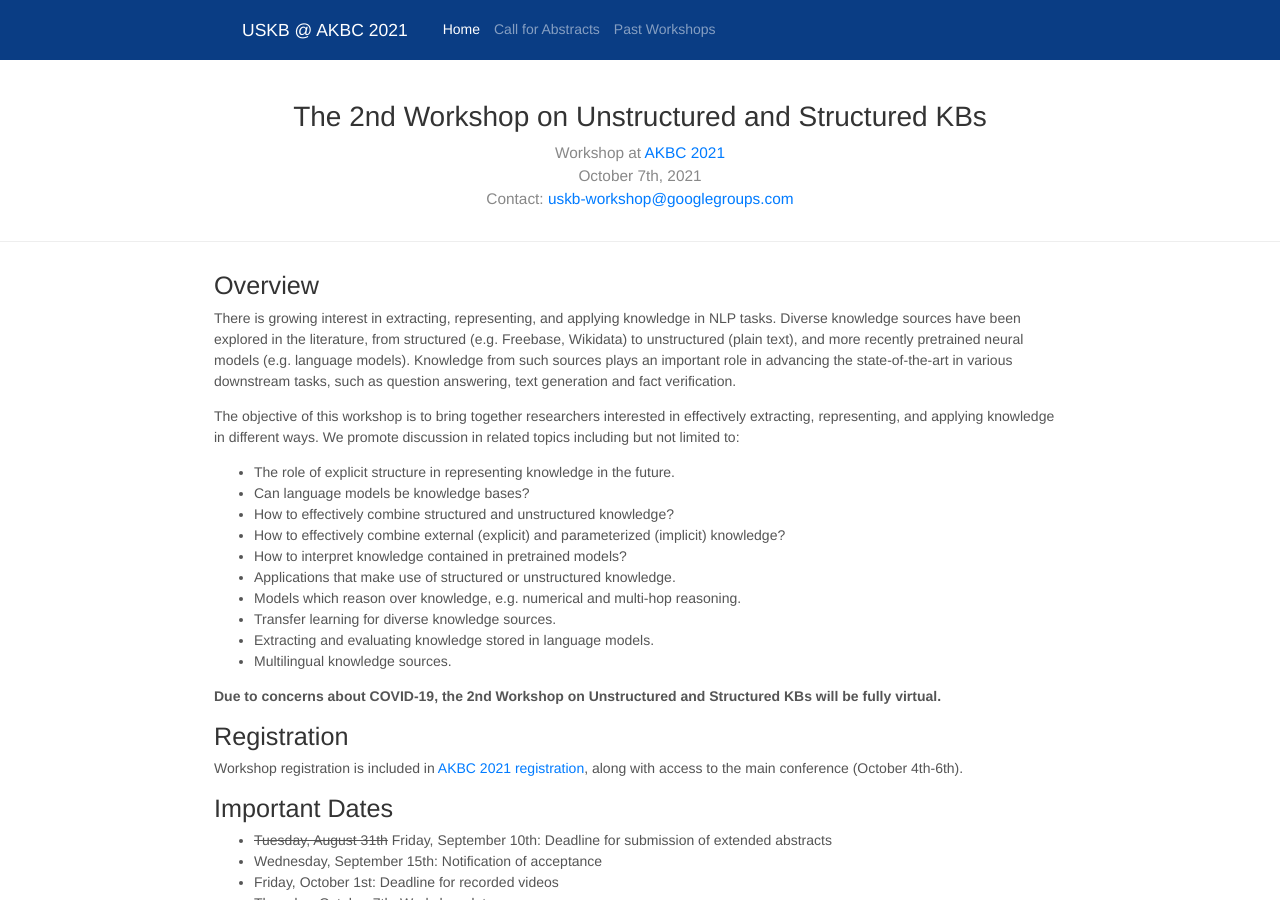
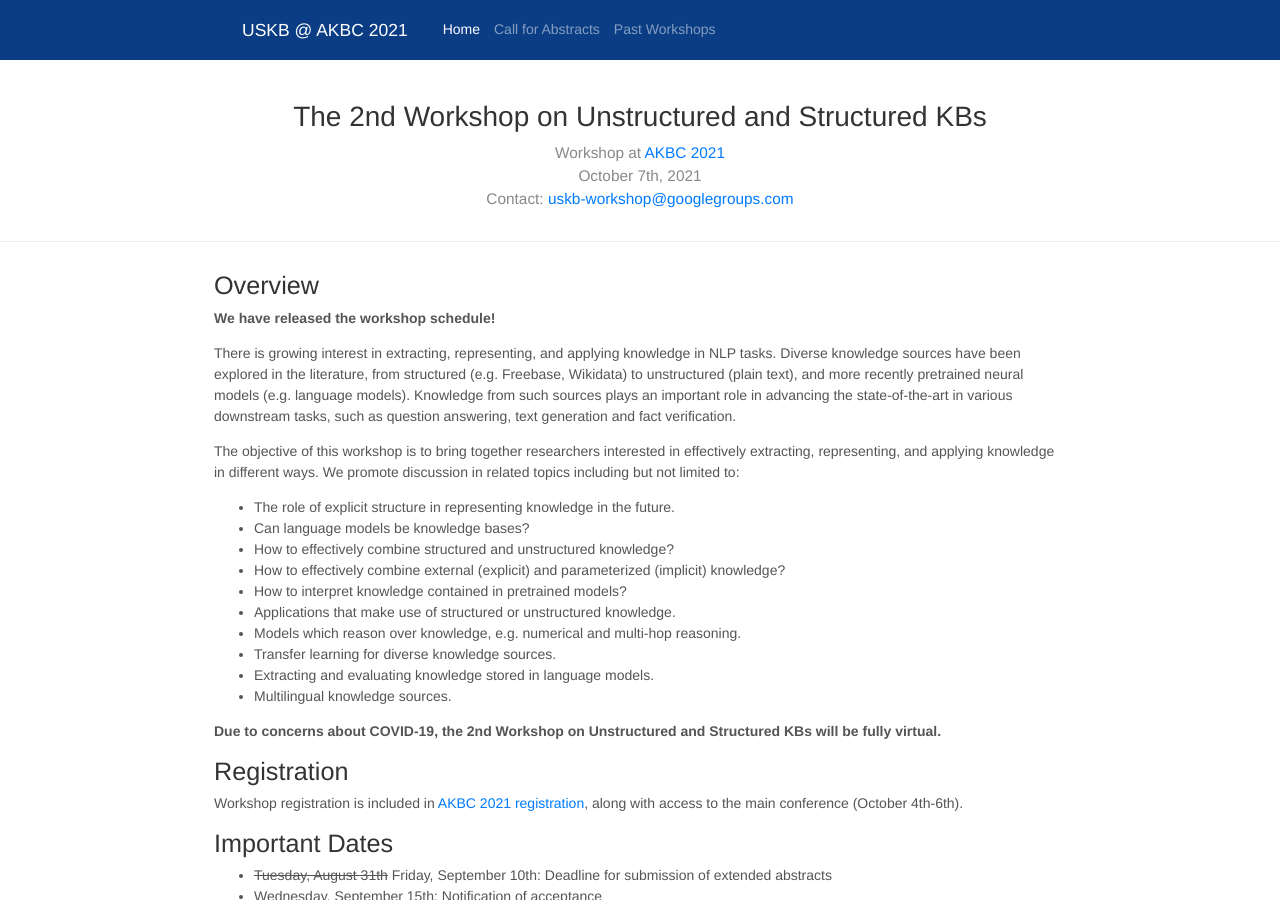
Before and after one commit to spa-nlp/spa-nlp.github.io, a Jekyll site: the page built from index.md, in a window 1280 px wide and 900 px high. Built offline with Jekyll 4.4.1, drawn with Linux system fonts in a browser that asks for light colours; nearby versions of some CDN libraries.

Commit message:
added the schedule update in the first line

```diff
--- a/index.md
+++ b/index.md
@@ -6,6 +6,8 @@ collection: pages_2021
 ---
 
 ## Overview
+
+**We have released the workshop schedule!**
 
 There is growing interest in extracting, representing, and applying knowledge in NLP tasks. Diverse knowledge sources have been explored in the literature, from structured (e.g. Freebase, Wikidata) to unstructured (plain text), and more recently pretrained neural models (e.g. language models). Knowledge from such sources plays an important role in advancing the state-of-the-art in various downstream tasks, such as question answering, text generation and fact verification.
 
```
